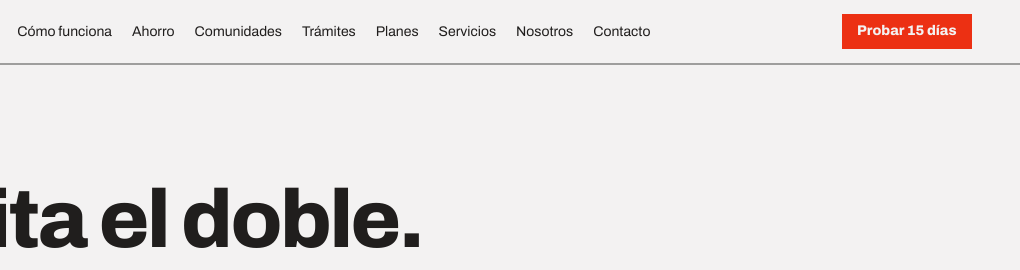
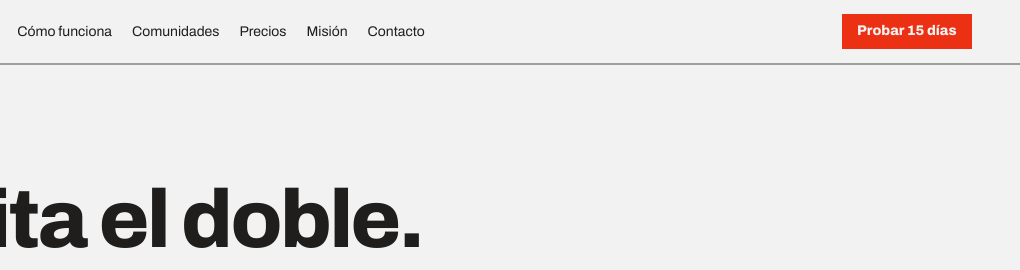
Before and after one commit to alvaromateoss17/ganera-web, a website: page index.html in a window 1280 px wide. Shown: the top 270 px of the page, 260-1280 px from the left. Drawn offline with Linux system fonts and the light colour scheme.

Commit message:
Menú simplificado: La app, Cómo funciona, Comunidades, Precios, Misión, Contacto
- Fuera Ahorro y Trámites del menú (las secciones siguen en la home)
- Planes + Servicios → "Precios"; Nosotros → "Misión"
- Menú móvil igual que el de escritorio; footer usa "Precios"

Co-Authored-By: Claude Opus 5.5 <noreply@anthropic.com>

```diff
--- a/index.html
+++ b/index.html
@@ -27,12 +27,9 @@
     <nav class="main-nav" aria-label="Principal">
       <a href="/#app">La app</a>
       <a href="/#recorrido">Cómo funciona</a>
-      <a href="/#comparativa">Ahorro</a>
       <a href="/#comunidades">Comunidades</a>
-      <a href="/#tramites">Trámites</a>
-      <a href="/#planes">Planes</a>
-      <a href="/#servicios">Servicios</a>
-      <a href="/nosotros">Nosotros</a>
+      <a href="/#planes">Precios</a>
+      <a href="/nosotros">Misión</a>
       <a href="/contacto">Contacto</a>
     </nav>
     <a class="btn btn-primary header-cta" href="/demo">Probar 15 días</a>
@@ -45,13 +42,11 @@
     <a href="/#app" style="--i:0">La app</a>
     <a href="/#recorrido" style="--i:1">Cómo funciona</a>
     <a href="/#comunidades" style="--i:2">Comunidades</a>
-    <a href="/#planes" style="--i:3">Planes</a>
-    <a href="/#servicios" style="--i:4">Servicios</a>
-    <a href="/nosotros" style="--i:5">Nosotros</a>
-    <a href="/nosotros/equipo" style="--i:6">Equipo</a>
-    <a href="/contacto" style="--i:7">Contacto</a>
+    <a href="/#planes" style="--i:3">Precios</a>
+    <a href="/nosotros" style="--i:4">Misión</a>
+    <a href="/contacto" style="--i:5">Contacto</a>
   </nav>
-  <a class="btn btn-primary btn-lg btn-split" href="/demo" style="--i:8">Empezar prueba gratuita<svg width="16" height="16" viewBox="0 0 24 24" fill="none" stroke="currentColor" stroke-width="2.4" stroke-linecap="square" aria-hidden="true"><path d="M5 12h14M13 6l6 6-6 6"/></svg></a>
+  <a class="btn btn-primary btn-lg btn-split" href="/demo" style="--i:6">Empezar prueba gratuita<svg width="16" height="16" viewBox="0 0 24 24" fill="none" stroke="currentColor" stroke-width="2.4" stroke-linecap="square" aria-hidden="true"><path d="M5 12h14M13 6l6 6-6 6"/></svg></a>
 </div>
 <!-- /partial:header -->
 
@@ -486,7 +481,7 @@
       <strong>Páginas</strong>
       <a href="/">Inicio</a>
       <a href="/#recorrido">Cómo funciona</a>
-      <a href="/#planes">Planes</a>
+      <a href="/#planes">Precios</a>
       <a href="/nosotros">Nosotros</a>
       <a href="/nosotros/equipo">Equipo</a>
       <a href="/nosotros/valores">Misión y valores</a>
```
Also changed, not shown: _partials/footer.html (+1 -1 lines), _partials/header.html (+6 -11 lines), contacto.html (+7 -12 lines), demo.html (+7 -12 lines), nosotros/equipo.html (+7 -12 lines), nosotros/index.html (+7 -12 lines), nosotros/valores.html (+7 -12 lines).
